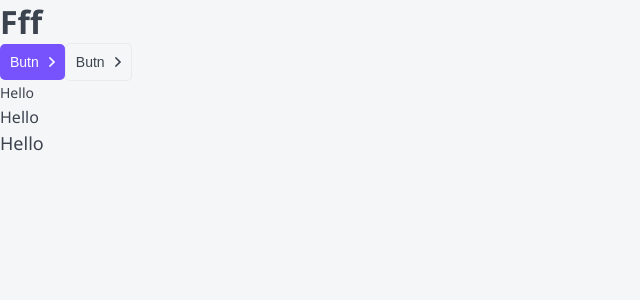
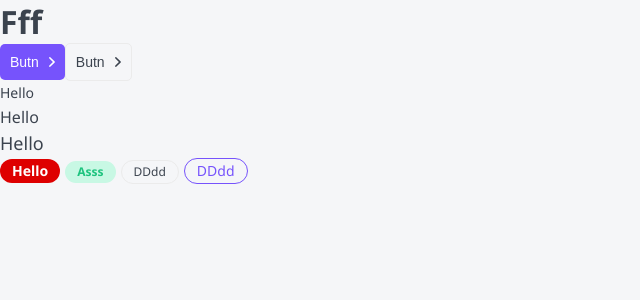
Before and after one commit to MichaelChernyshov/rate-me, a Next.js app: page / in a window 1280 px wide. Shown: the top 300 px of the page, without its empty margins (0-640 px from the left). Built offline with nearby package versions, Linux system fonts and the light colour scheme.

Commit message:
Added Tag comp with styles, props and added to pag

```diff
--- a/app/page.tsx
+++ b/app/page.tsx
@@ -2,6 +2,7 @@
 import Button from '@/components/Button/Button'
 import HTag from '@/components/HTag/HTag'
 import P from '@/components/P/P'
+import Tag from '@/components/Tag/Tag'
 
 export default function Home() {
   return (
@@ -16,6 +17,18 @@
       <P size={'s'}>Hello</P>
       <P size={'m'}>Hello</P>
       <P size={'l'}>Hello</P>
+      <Tag size='m' color='red'>
+        Hello
+      </Tag>
+      <Tag size='s' color='green'>
+        Asss
+      </Tag>
+      <Tag size='s' color='ghost'>
+        DDdd
+      </Tag>
+      <Tag size='m' color='primary'>
+        DDdd
+      </Tag>
     </>
   )
 }
--- /dev/null
+++ b/components/Tag/Tag.module.css
@@ -0,0 +1,51 @@
+.tag {
+  display: inline-block;
+  box-sizing: border-box;
+  margin-right: 5px;
+  border-radius: 20px;
+}
+
+.s {
+  padding: 5px 12px;
+
+  font-size: 12px;
+  line-height: 12px;
+}
+
+.m {
+  padding: 5px 12px;
+
+  font-size: 14px;
+  line-height: 14px;
+}
+
+.ghost {
+  border: 1px solid var(--gray-light);
+}
+
+.red {
+  color: var(--white);
+  background: #de0000;
+
+  font-weight: bold;
+}
+
+.gray {
+  color: var(--white);
+  background: #b3c0d9;
+
+  font-weight: bold;
+}
+
+.green {
+  color: var(--green);
+  background: var(--green-light);
+
+  font-weight: bold;
+}
+
+.primary {
+  color: var(--primary);
+  background: none;
+  border: 1px solid var(--primary);
+}
--- /dev/null
+++ b/components/Tag/Tag.tsx
@@ -0,0 +1,23 @@
+import { PProps } from './Tag.props'
+import styles from './Tag.module.css'
+import cn from 'classnames'
+
+const Tag = ({ children, size = 'm', color = 'ghost', href, className, ...props }: PProps) => {
+  return (
+    <div
+      className={cn(styles.tag, className, {
+        [styles.s]: size == 's',
+        [styles.m]: size == 'm',
+        [styles.ghost]: color == 'ghost',
+        [styles.red]: color == 'red',
+        [styles.gray]: color == 'gray',
+        [styles.green]: color == 'green',
+        [styles.primary]: color == 'primary',
+      })}
+      {...props}>
+      {href ? <a href={href}>{children}</a> : <>{children}</>}
+    </div>
+  )
+}
+
+export default Tag
```
Also changed, not shown: components/Tag/Tag.props.ts (added, +8 -0 lines).
